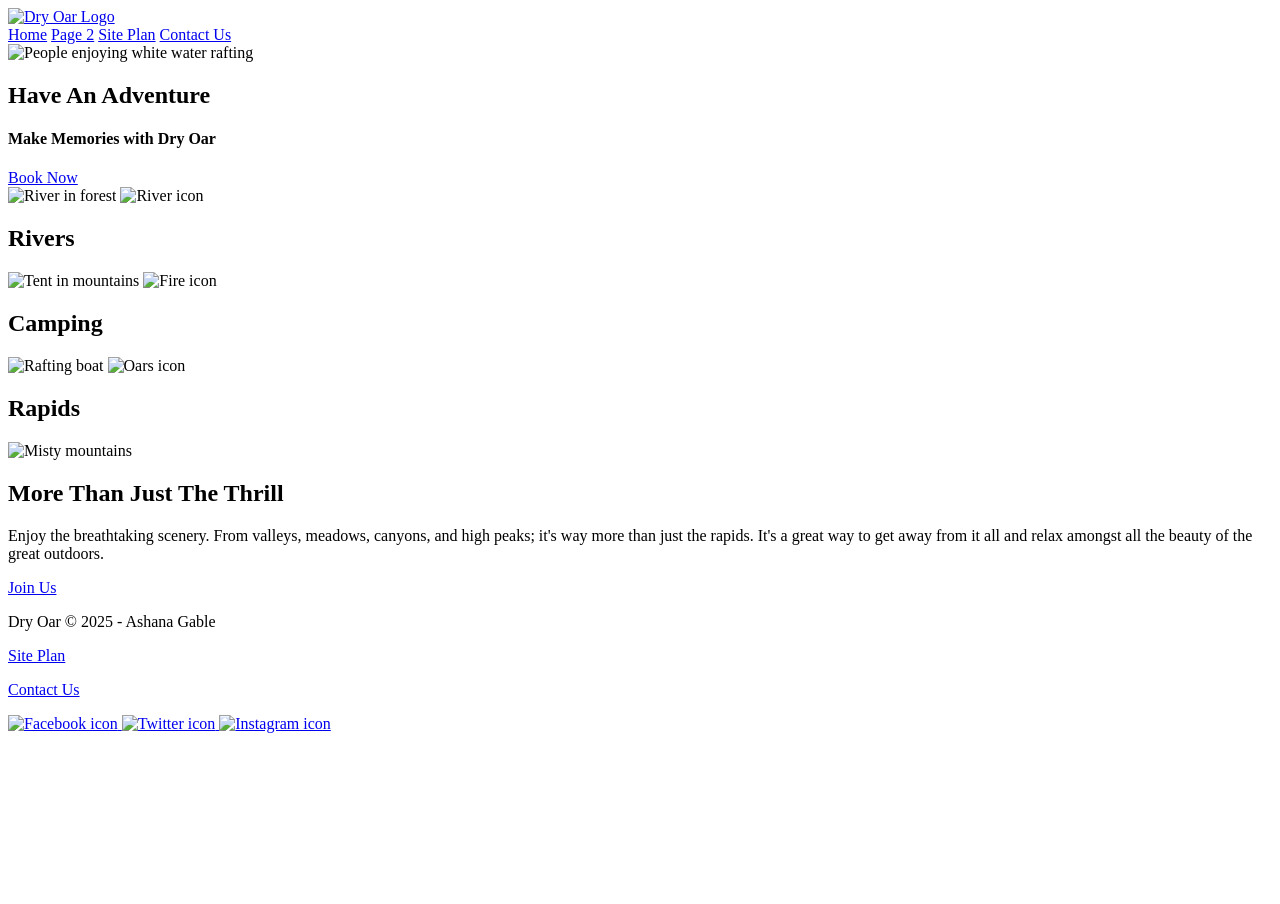
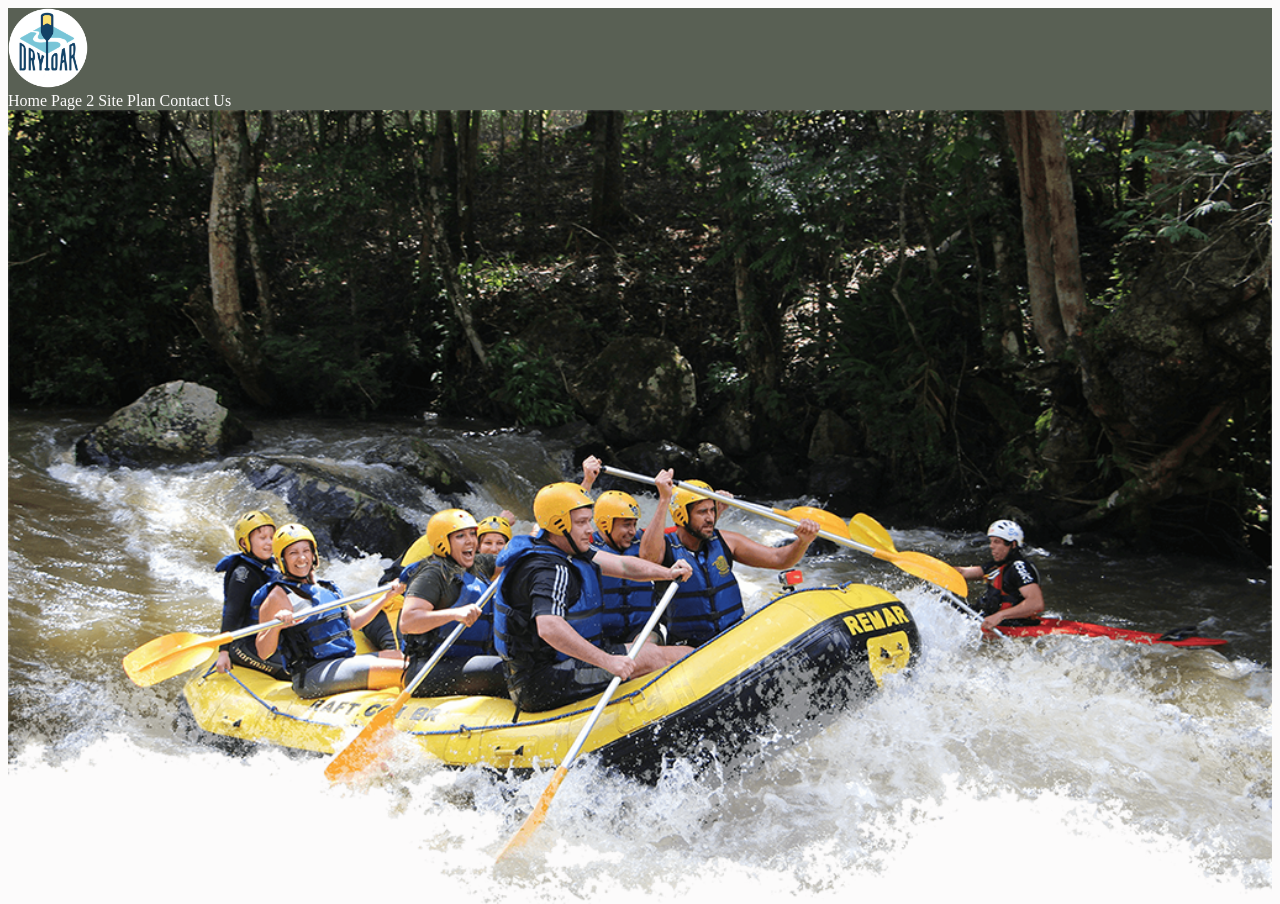
Before and after one commit to ashanagable/WDD130take_2, a plain HTML site: page wwr/index.html in a window 1280 px wide. Shown: the top 904 px of the page. Before the commit the page ends 800 px from the top, so only its background shows below. Drawn offline with Linux system fonts and the light colour scheme.

Commit message:
wk4 changes

```diff
--- a/week 2/index.html
+++ b/wwr/index.html
@@ -5,8 +5,10 @@
     <meta http-equiv="X-UA-Compatible" content="IE=edge">
     <meta name="viewport" content="width=device-width, initial-scale=1.0">
     <title>Whitewater Rafting Vacations | Dry Oar Boating | Home</title>
+    <link type="text/css" rel="stylesheet" href= "styles/style.css">
 </head>
 <body>
+    <div id="content">
     <header>
         <a id="logo_link" href="index.html">
             <img class="logo" src="images/logo.png" alt="Dry Oar Logo">
@@ -48,7 +50,7 @@
             <img class="icon" src="images/oars.png" alt="Oars icon">
             <h2>Rapids</h2>
         </section>
-
+        <div id="background"></div>
         <img class="mountains" src="images/mountains.jpg" alt="Misty mountains">
         <section class="msg">
             <h2>More Than Just The Thrill</h2>
@@ -73,5 +75,6 @@
             </a>
         </div>
     </footer>
+    </div>
 </body>
 </html>
--- a/wwr/styles/site-plan-afting.css
+++ /dev/null
@@ -1,167 +0,0 @@
-/* if you are using any Google fonts change the font names below to your fonts.
-Any spaces in your font name should be replaced with a +.
-Fonts are separated by a & */
-@import url('https://fonts.googleapis.com/css2?family=IM+Fell+French+Canon&family=Lato:ital,wght@0,400;0,700;1,400&display=swap');
-
-:root {
-  /* Color palette optimized for colorblind accessibility */
-  --primary-color: #005F73;   /* Deep teal - high contrast */
-  --secondary-color: #FFB703; /* Vivid amber - stands out well */
-  --accent1-color: #E63946;   /* Strong red, distinguishable */
-  --accent2-color: #F1FAEE;   /* Very light gray, near white */
-
-  /* Font choices remain accessible and readable */
-  --heading-font: "IM Fell French Canon", serif;
-  --paragraph-font: Lato, Helvetica, sans-serif;
-
-  /* Text color on backgrounds for optimal contrast */
-  --headline-color-on-white: #005F73;  /* Dark teal for readability */
-  --headline-color-on-color: #FFFFFF;  /* White text on dark backgrounds */
-  --paragraph-color-on-white: #002E2E; /* Almost black for best contrast */
-  --paragraph-color-on-color: #FFFFFF; /* White for dark backgrounds */
-  --paragraph-background-color: #005F73; /* Same as primary color */
-
-  /* Navigation styling with strong contrast */
-  --nav-link-color: #003049; /* Very dark blue */
-  --nav-background-color: #F77F00; /* Bright orange */
-  --nav-hover-link-color: #FFFFFF; /* White on hover */
-  --nav-hover-background-color: #003049; /* Dark background on hover */
-}
-
-
-
-/*  Look around below...but DON'T CHANGE ANYTHING! */
-
-body {
-  max-width: 960px;
-  margin: 0 auto;
-  padding: 4em;
-  font-size: 18px;
-  text-align: center;
-}
-img {
-  display: block;
-  margin: 0 auto;
-  max-width: 300px;
-}
-h1, h2, h3, h4, h5, h6 {
-  font-family: var(--heading-font);
-  color: var(--headline-color-on-white);
-}
-h2 {
-  text-align: center;
-}
-hr {
-  height: 3px;
-  margin: 35px 0;
-  background: var(--accent1-color);
-}
-header {
-  padding: 1em;
-  text-align: center;
-  color: var(--headline-color-on-color);
-  background-color: var(--paragraph-background-color);
-}
-header > h1, header > h2 {
-  color: var(--headline-color-on-color);
-}
-p {
-  font-family: var(--paragraph-font);
-  color: var(--paragraph-color-on-white);
-  padding: 1em;
-}
-.colors {
-  width: 100%;
-  min-width: 350px;
-  margin: 30px auto;
-  text-align: center;
-}
-.colors th {
-  background-color: #999;
-}
-.colors td{
-  width: 25%;
-  height: 3em;
-}
-.primary {
-  background-color: var(--primary-color);
-}
-.secondary {
-  background-color: var(--secondary-color);
-}
-.accent1 {
-  background-color: var(--accent1-color);
-}
-.accent2{
-  background-color: var(--accent2-color);
-}
-p.colored {
-  background-color: var(--paragraph-background-color);
-  color: var(--paragraph-color-on-color);
-}
-nav {
-  background-color: var(--nav-background-color);
-  line-height: 3em;
-  text-align: center;
-  font-size: 1.2em;
-}
-nav  {
-  list-style-type: none;
-  display: flex;
-}
-nav a {
-  padding:1em;
-  min-width: 120px;
-  text-decoration: none;
-  padding: 10px;
-}
-nav a:link, nav a:visited {
-  color: var(--nav-link-color);
-}
-nav a:hover {
-  color: var(--nav-hover-link-color);
-  background-color: var(--nav-hover-background-color);
-}
-.sitemap {
-  display: grid;
-  justify-content: center;
-
-  grid-template-columns: repeat(6, 15%);
-  grid-template-rows: 3em 1.5em 1.5em 3em;
-  grid-template-areas: ". . home home . ."
-    ". . . top . ."
-    ". left left right right ."
-    "page2 page2 . . page3 page3";
-}
-.sitemap > div {
-  text-align: center;
-}
-.sm-home {
-  grid-area: home;
-  background-color: #ccc;
-  line-height: 3em;
-}
-.sm-page2 {
-  grid-area: page2;
-  background-color: #ccc;
-  line-height: 3em;
-}
-.sm-page3 {
-  grid-area: page3;
-  background-color: #ccc;
-  line-height: 3em;
-}
-.top {
-  grid-area: top;
-  border-left: 1px solid;
-}
-.left {
-  grid-area: left;
-  border-top: 1px solid;
-  border-left: 1px solid;
-}
-.right {
-  grid-area: right;
-  border-top: 1px solid;
-  border-right: 1px solid;
-}
--- a/week 4/styles/style.css
+++ b/wwr/styles/style.css
@@ -64,7 +64,7 @@ main section {
 /* Background Div */
 #background {
     height: 725px;
-    background-color: #e5e5e5;
+    background-color: #4b3636;
 }
 
 /* Message Section */
```
Also changed, not shown: wwr/images/camping.jpg (added), wwr/images/facebook.png (added), wwr/images/fire_icon.png (added), wwr/images/hero.png (added), wwr/images/instagram.png (added), wwr/images/logo.png (added), wwr/images/mountains.jpg (added), wwr/images/oars (1).png (added), wwr/images/oars.png (added), wwr/images/rapids.jpg (added), wwr/images/river_icon.png (added), wwr/images/rivers.jpg (added), wwr/images/twitter.png (added).
